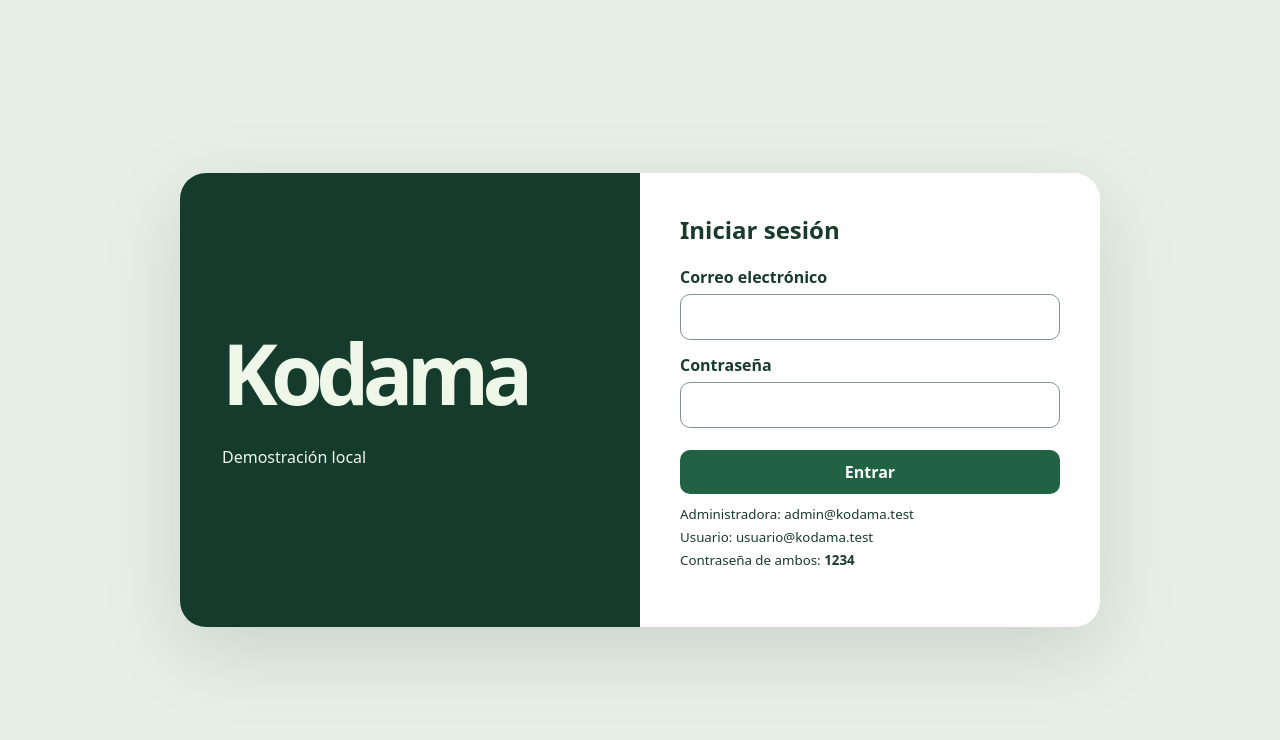
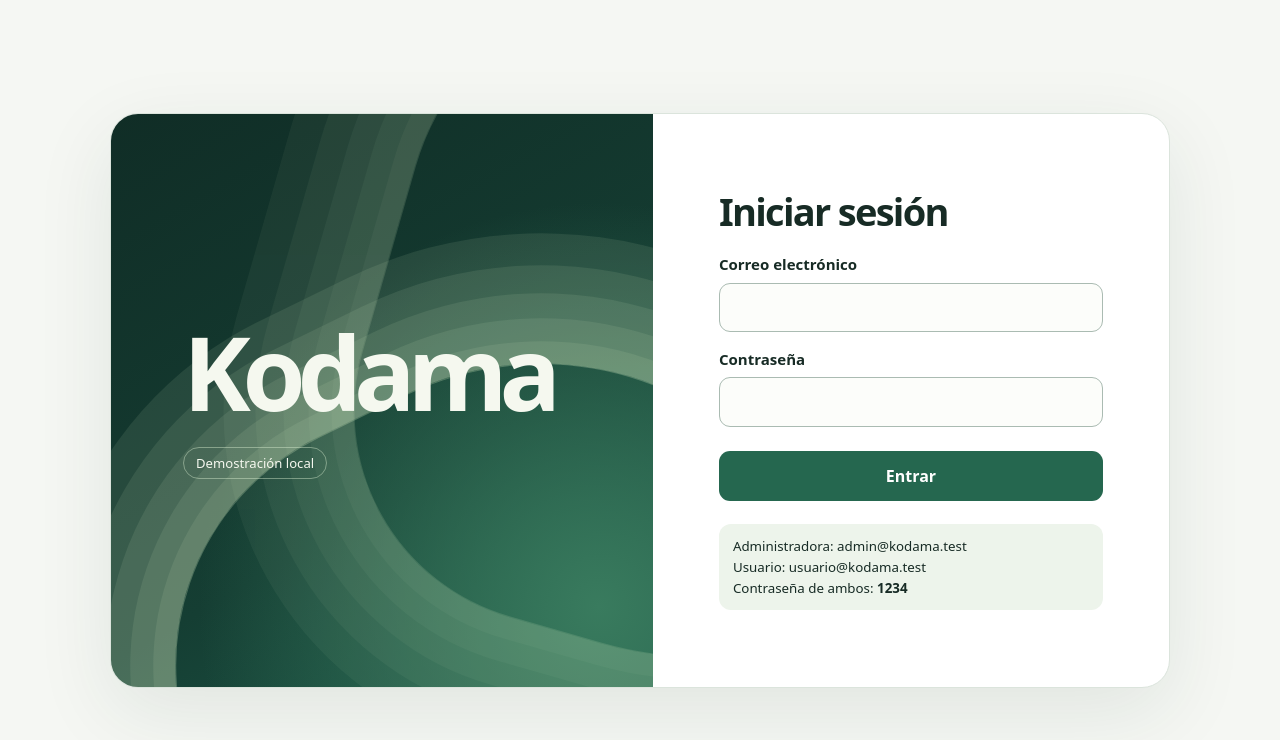
Before and after one commit to Bomizzz/kodama, a plain HTML site: page index.html in a window 1280 px wide. Drawn offline with Linux system fonts and the light colour scheme.

Commit message:
Mejora el diseño adaptable del acceso a Kodama

```diff
--- a/index.html
+++ b/index.html
@@ -4,13 +4,27 @@
 <meta name="viewport" content="width=device-width, initial-scale=1">
 <title>Kodama · Acceso</title>
 <style>
-*{box-sizing:border-box} body{margin:0;background:#e8efe7;color:#193b2c;font:16px system-ui,sans-serif;min-height:100dvh;display:grid;place-items:center;padding:24px}
-main{width:min(100%,920px);display:grid;grid-template-columns:1fr 1fr;background:#fff;border-radius:26px;overflow:hidden;box-shadow:0 24px 80px #17352524}
-header{background:#143b2b;color:#eff7e9;padding:55px 42px;display:flex;flex-direction:column;justify-content:center}
-.brand{font-size:clamp(48px,8vw,84px);margin:0;letter-spacing:-.08em} .content{padding:40px;min-width:0} h2{margin-top:0} label{display:block;font-weight:650;margin:14px 0}
-input,button{width:100%;border-radius:10px;font:inherit;padding:11px 13px} input{display:block;margin-top:6px;border:1px solid #80968a} button{background:#216245;color:white;border:0;font-weight:700;cursor:pointer;margin:8px 0}button:disabled{opacity:.55;cursor:wait}
-small,#status{line-height:1.5} #status{color:#8b2e32} #identity{overflow-wrap:anywhere} [hidden]{display:none!important}
-@media(max-width:650px){main{grid-template-columns:1fr}header,.content{padding:28px}}
+:root{color-scheme:light;--ink:#172b25;--muted:#4a6258;--pine:#123d32;--paper:#f5f7f3;--line:#aabbb2;--accent:#25674f}
+*{box-sizing:border-box}
+body{margin:0;background:var(--paper);color:var(--ink);font:16px/1.55 system-ui,sans-serif;min-height:100dvh;display:grid;place-items:center;padding:clamp(16px,4vw,64px)}
+main{isolation:isolate;width:min(100%,1060px);min-height:575px;display:grid;grid-template-columns:1.05fr 1fr;background:#fff;border:1px solid #dbe4dc;border-radius:28px;overflow:hidden;box-shadow:0 24px 80px #19392d17}
+header{position:relative;overflow:hidden;isolation:isolate;background:radial-gradient(ellipse at 90% 86%,#397b5e 0%,transparent 58%),linear-gradient(150deg,#102d26,#153e33 62%,#1c5747);color:#f5f8ef;padding:clamp(32px,6vw,72px);display:flex;flex-direction:column;justify-content:center}
+header::before,header::after{content:"";position:absolute;z-index:-1;right:-210px;bottom:-345px;width:660px;aspect-ratio:1;border-radius:45% 55% 62% 38%;transform:rotate(-26deg);border:1px solid #cae4ba4a;box-shadow:0 0 0 22px #d1e5c319,0 0 0 45px #d1e5c319,0 0 0 70px #d1e5c319,0 0 0 98px #d1e5c319,0 0 0 130px #d1e5c319}
+header::after{right:-390px;bottom:25px;transform:rotate(16deg);opacity:.55}
+.brand{font-size:clamp(54px,8vw,102px);line-height:1;letter-spacing:-.08em;margin:0;font-weight:730}
+#mode{align-self:flex-start;margin:24px 0 0;padding:5px 12px;border:1px solid #d8edcf70;border-radius:999px;font-size:.82rem}
+.content{align-self:center;padding:clamp(25px,5.7vw,66px);min-width:0}
+h2{margin:0 0 20px;font-size:clamp(25px,3.5vw,38px);letter-spacing:-.045em;line-height:1.15}
+h3{margin:24px 0 6px}label{display:block;font-weight:650;margin:16px 0;font-size:.94rem}
+input,button{width:100%;border-radius:11px;font:inherit;padding:12px 14px;min-height:48px}
+input{display:block;margin-top:6px;border:1px solid var(--line);background:#fcfdfa;color:var(--ink)}
+button{background:var(--accent);color:#fff;border:1px solid transparent;font-weight:700;cursor:pointer;margin:8px 0}
+button:hover:enabled{background:var(--pine)} button:disabled{opacity:.55;cursor:wait}
+:focus-visible{outline:3px solid #a27321;outline-offset:3px}
+#examples{display:block;background:#edf4eb;color:var(--ink);border-radius:12px;padding:12px 14px;margin-top:15px}
+#status{color:#8b2e32;margin:12px 0 0}#status:empty{display:none}
+#identity{overflow-wrap:anywhere;color:var(--muted)} [hidden]{display:none!important}
+@media(max-width:680px){main{grid-template-columns:1fr;min-height:0}header{min-height:190px}.content{padding:30px 24px}}
 </style>
 <main>
 <header><h1 class="brand">Kodama</h1><p id="mode" hidden>Demostración local</p></header>
@@ -83,7 +97,7 @@ async function start() {
     document.querySelector('#examples').hidden = false;
   } else {
     if (!config?.url || !config?.publishableKey) throw new Error('Falta configurar la conexión con Supabase.');
-    const { createClient } = await import('https://esm.sh/@supabase/supabase-js@2.110.0');
+    const { createClient } = await import('https://esm.sh/@supabase/supabase-js@2.49.4');
     client = createClient(config.url, config.publishableKey);
     const { data, error } = await client.auth.getSession();
     if (error) throw new Error('No se pudo recuperar la sesión.');
```
Also changed, not shown: 2 other files.
